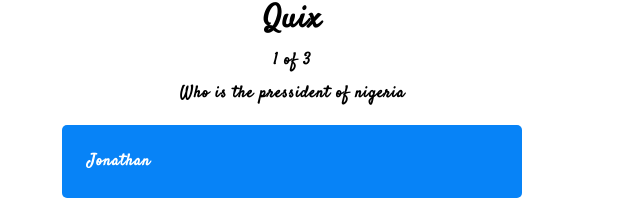
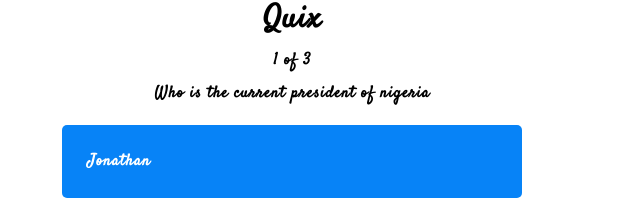
Before and after one commit to volumide/quix, a Vue app: page / in a window 1280 px wide. Shown: the part 131-331 px from the top of the page, without its empty margins (319-959 px from the left). Built offline with nearby package versions, Linux system fonts and the light colour scheme.

Commit message:
changes spelling error on question

```diff
--- a/src/App.vue
+++ b/src/App.vue
@@ -43,7 +43,7 @@
                 questions: [
                     {
                         id: 1,
-                        question : "Who is the pressident of nigeria",
+                        question : "Who is the current president of nigeria",
                         answer: "buhari",
                         options: [
                             'jonathan', 'buhari', 'obasanjo', 'adeniyi'
```
